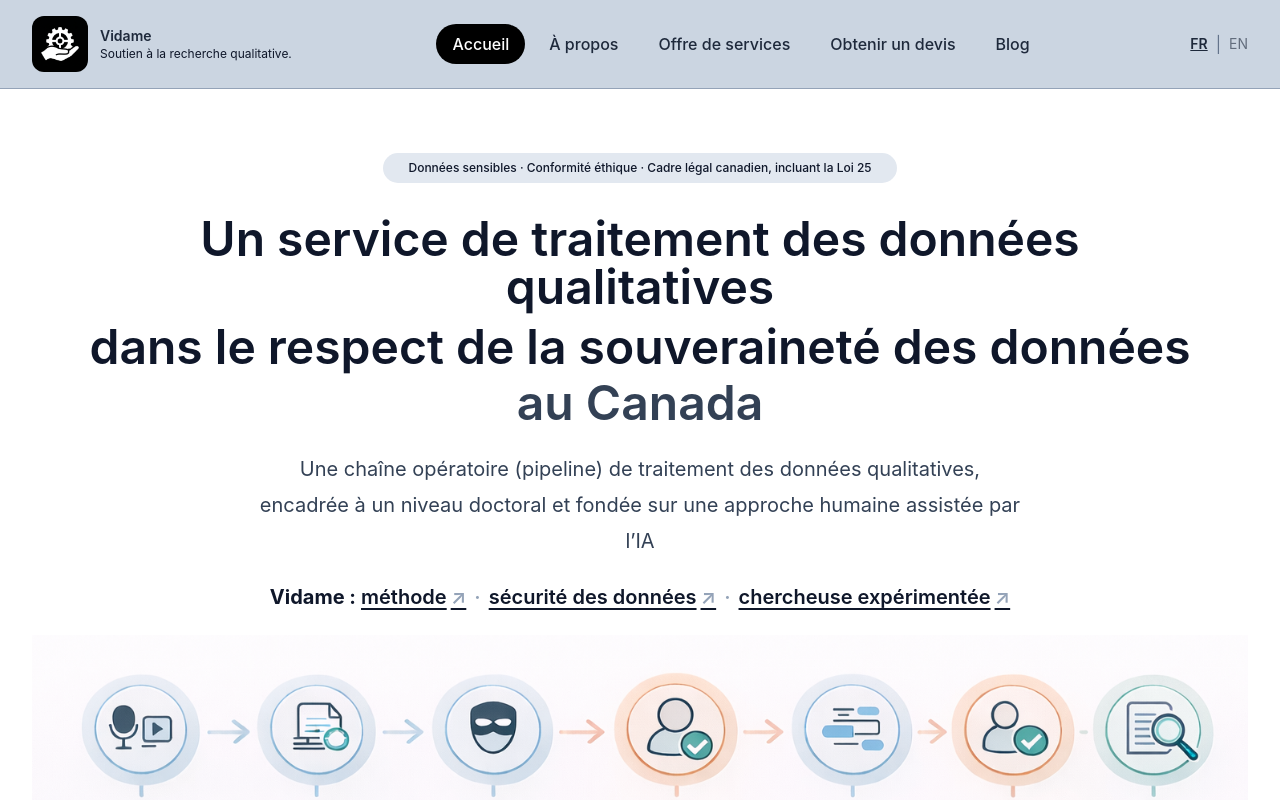
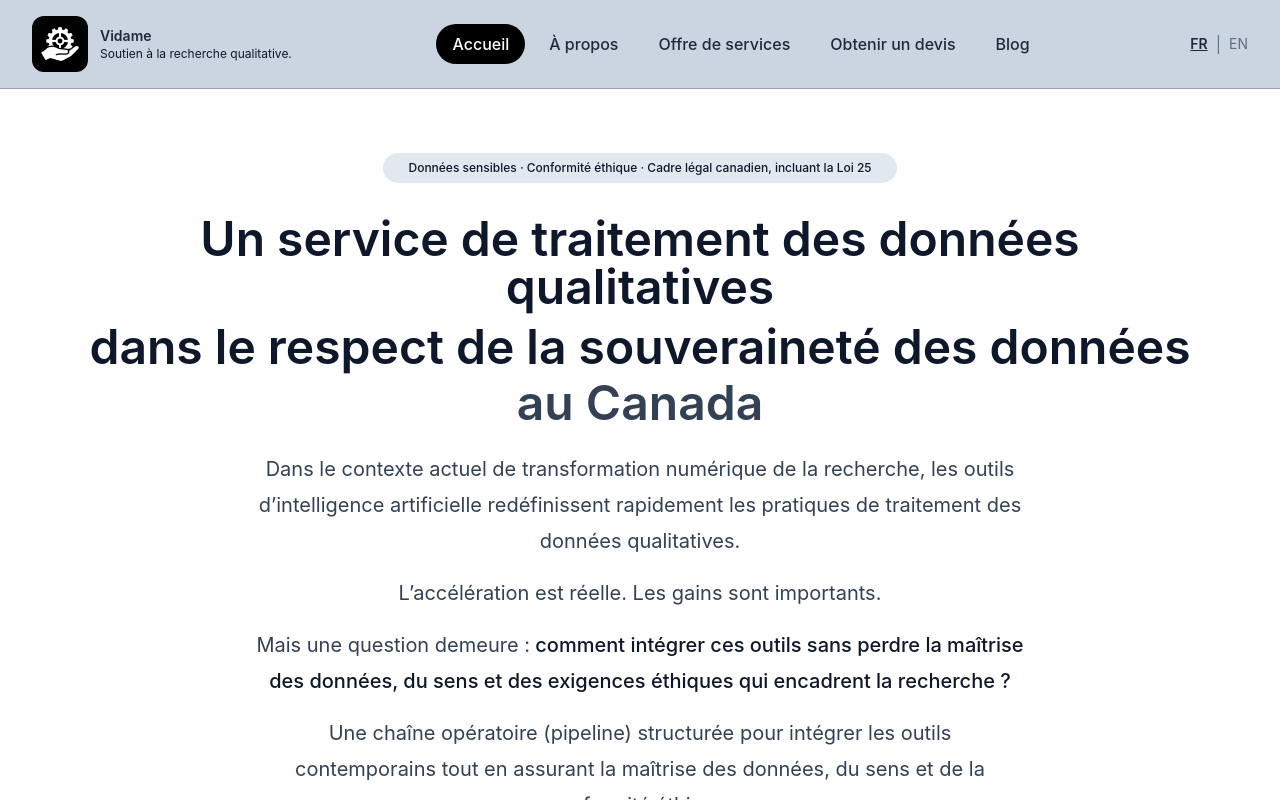
Before and after one commit to momopro21/vidame-recherche, a React (Vite) app: page / in a window 1280 px wide. Shown: the top 800 px of the page. Built offline with nearby package versions, Linux system fonts and the light colour scheme; the HTML template or start-up script is replaced by a standard one.

Commit message:
Update App.tsx

```diff
--- a/src/App.tsx
+++ b/src/App.tsx
@@ -528,11 +528,45 @@ function Accueil({setPage,lang,}: {setPage: (page: string) => void;lang: "fr" |
 </h1>
 
       {/* ===== VIDAME_REPERE_TEXTE_HERO_ACCUEIL ===== */}
-      <p className="mx-auto max-w-3xl text-lg leading-8 text-slate-700 md:text-xl md:leading-9">
-        {lang === "fr"
-          ? "Une chaîne opératoire (pipeline) de traitement des données qualitatives, encadrée à un niveau doctoral et fondée sur une approche humaine assistée par l’IA"
-          : "A qualitative data processing pipeline, overseen at the doctoral level and based on a human-centered, AI-assisted approach"}
-      </p>
+<div className="mx-auto max-w-3xl text-lg leading-8 text-slate-700 md:text-xl md:leading-9">
+  {lang === "fr" ? (
+    <>
+      <p>
+        Dans le contexte actuel de transformation numérique de la recherche, les outils d’intelligence artificielle redéfinissent rapidement les pratiques de traitement des données qualitatives.
+      </p>
+      <p className="mt-4">
+        L’accélération est réelle. Les gains sont importants.
+      </p>
+      <p className="mt-4">
+        Mais une question demeure :
+        <span className="font-medium text-slate-900">
+          {" "}comment intégrer ces outils sans perdre la maîtrise des données, du sens et des exigences éthiques qui encadrent la recherche ?
+        </span>
+      </p>
+      <p className="mt-4">
+        Une chaîne opératoire (pipeline) structurée pour intégrer les outils contemporains tout en assurant la maîtrise des données, du sens et de la conformité éthique.
+      </p>
+    </>
+  ) : (
+    <>
+      <p>
+        In the current context of digital transformation in research, artificial intelligence tools are rapidly reshaping qualitative data processing practices.
+      </p>
+      <p className="mt-4">
+        The acceleration is real. The gains are significant.
+      </p>
+      <p className="mt-4">
+        But one question remains:
+        <span className="font-medium text-slate-900">
+          {" "}how can these tools be integrated without losing control over data, meaning, and the ethical requirements that govern research?
+        </span>
+      </p>
+      <p className="mt-4">
+        A structured pipeline designed to integrate modern tools while ensuring control over data, meaning, and ethical compliance.
+      </p>
+    </>
+  )}
+</div>
 
      {/* ===== VIDAME_REPERE_PHRASE_FERMETURE_HERO_ACCUEIL ===== */}
 <p className="mx-auto mt-10 max-w-4xl text-lg font-semibold text-slate-900 md:text-xl">
@@ -574,7 +608,7 @@ function Accueil({setPage,lang,}: {setPage: (page: string) => void;lang: "fr" |
         href="#pipeline"
         className="inline-flex items-center gap-1 underline underline-offset-4 hover:text-slate-700"
       >
-              method
+        methodology
         <span className="text-slate-400">↗</span>
       </a>
 
```
Lines whose indentation alone changed are shown as unchanged.
